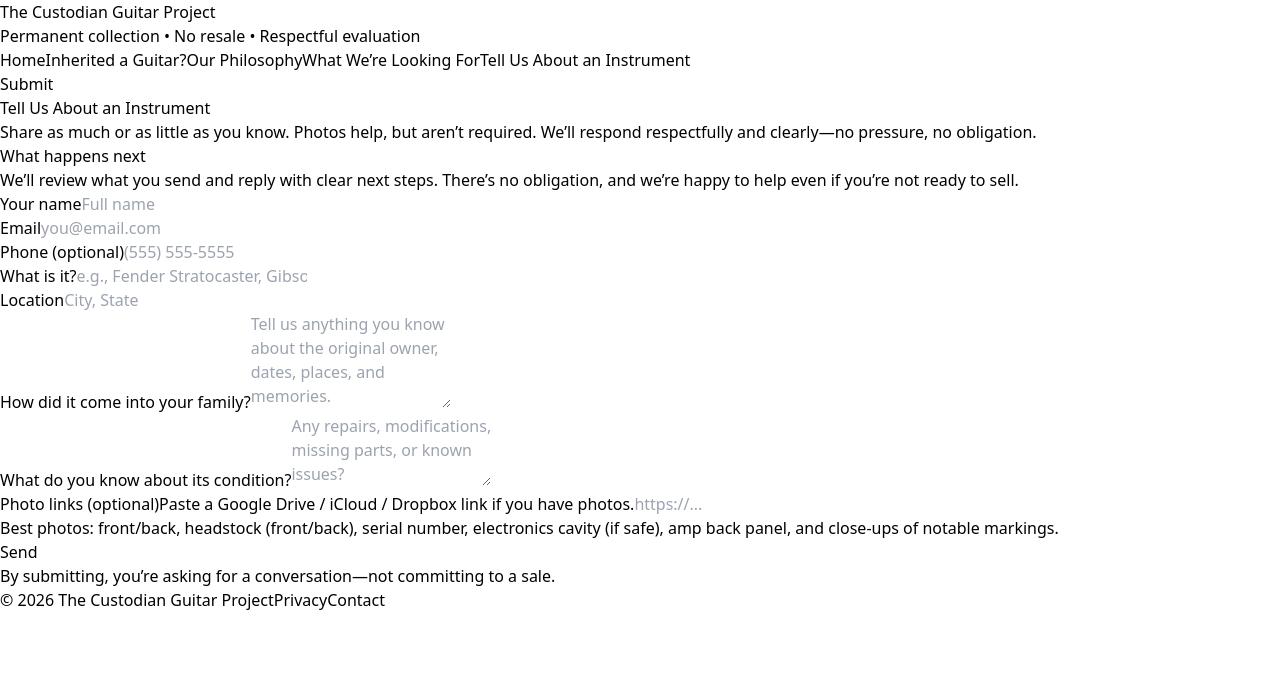
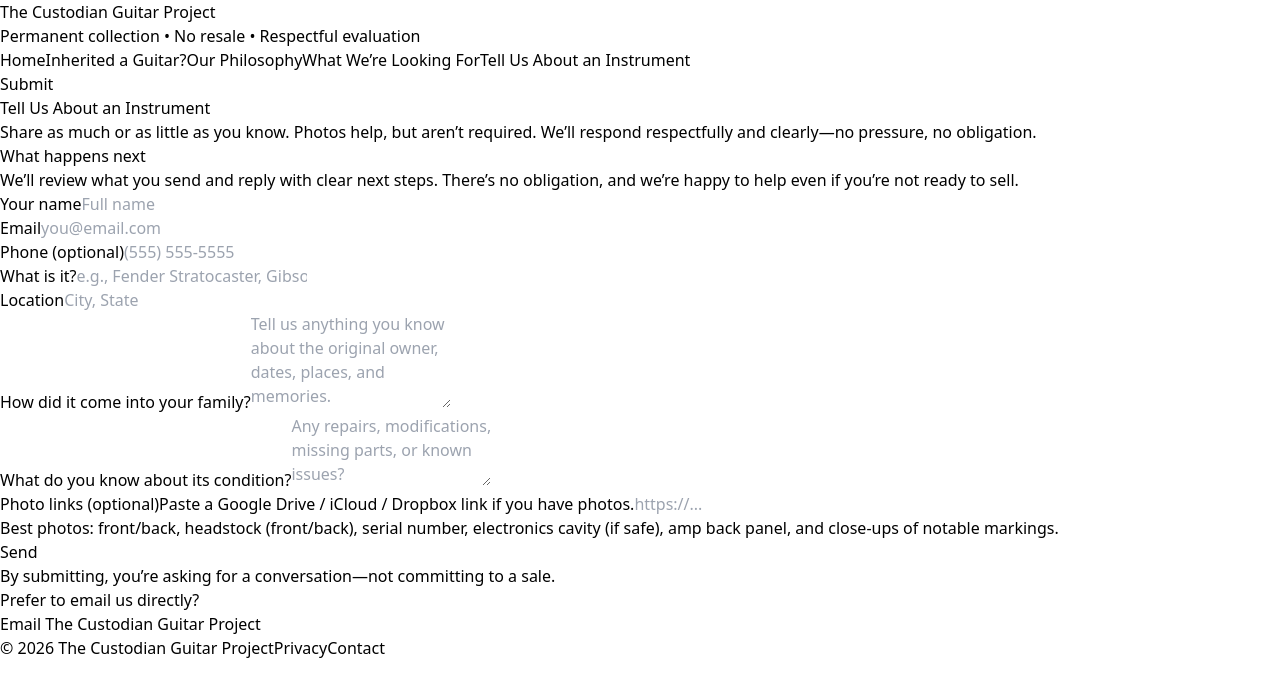
Before and after one commit to ezrasalehi-bot/custodian-guitar-project, a Next.js app in the folder custodian-guitar-project/: page /submit in a window 1280 px wide. Shown: the top 696 px of the page. Built offline with nearby package versions, Linux system fonts and the light colour scheme.

Commit message:
Update page.tsx

```diff
--- a/custodian-guitar-project/app/submit/page.tsx
+++ b/custodian-guitar-project/app/submit/page.tsx
@@ -134,6 +134,19 @@ export default function Submit() {
           <p className="text-xs text-neutral-600">
             By submitting, you’re asking for a conversation—not committing to a sale.
           </p>
+          <div className="mt-8 border-t border-neutral-200 pt-6 text-center">
+  <p className="mb-3 text-sm text-neutral-700">
+    Prefer to email us directly?
+  </p>
+
+  <a
+    href="mailto:custodianguitarproject@gmail.com"
+    className="inline-flex items-center justify-center rounded-full bg-[#2a4b3f] px-6 py-3 text-sm font-semibold text-white hover:brightness-95"
+  >
+    Email The Custodian Guitar Project
+  </a>
+</div>
+
         </form>
       </section>
     </main>
```
